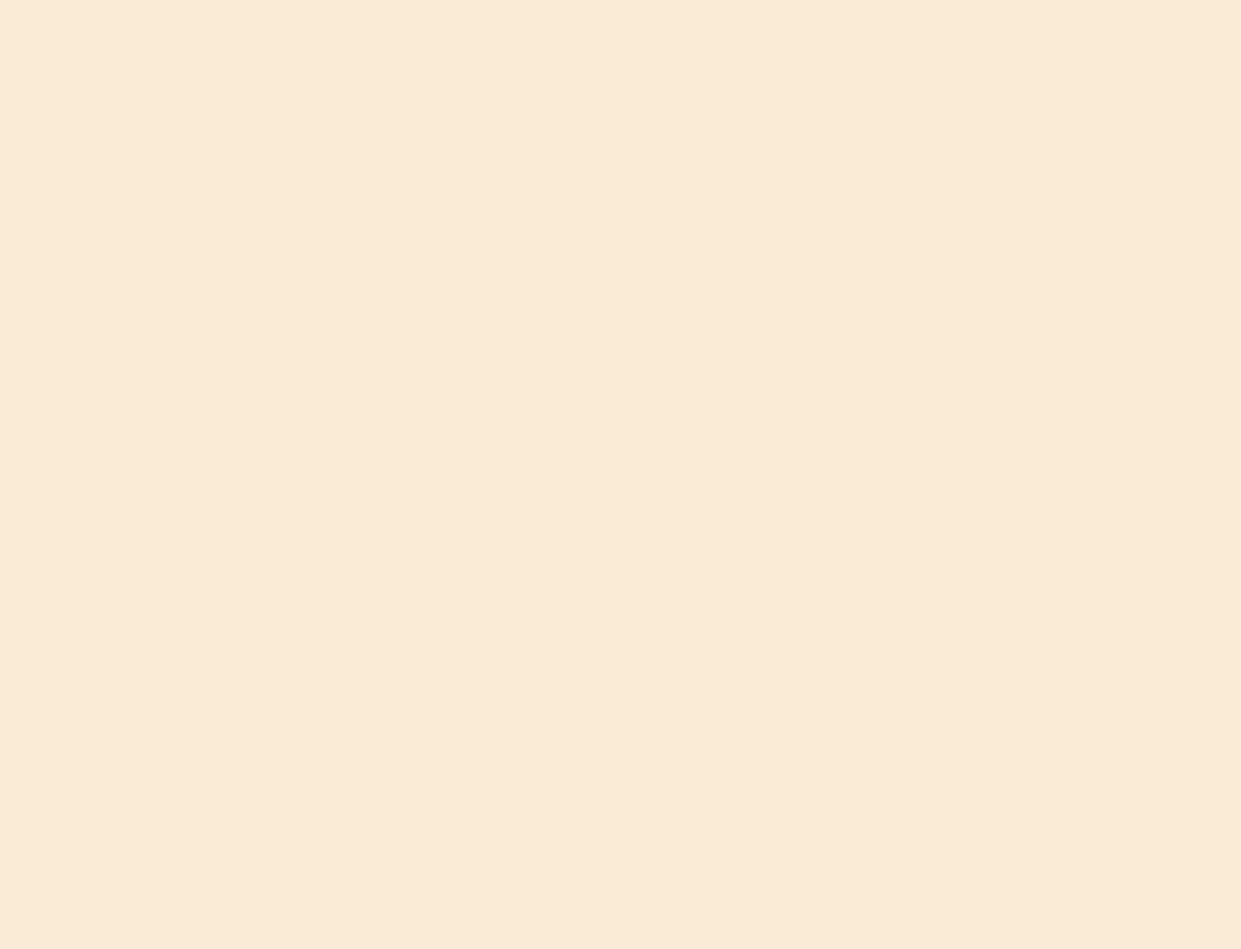
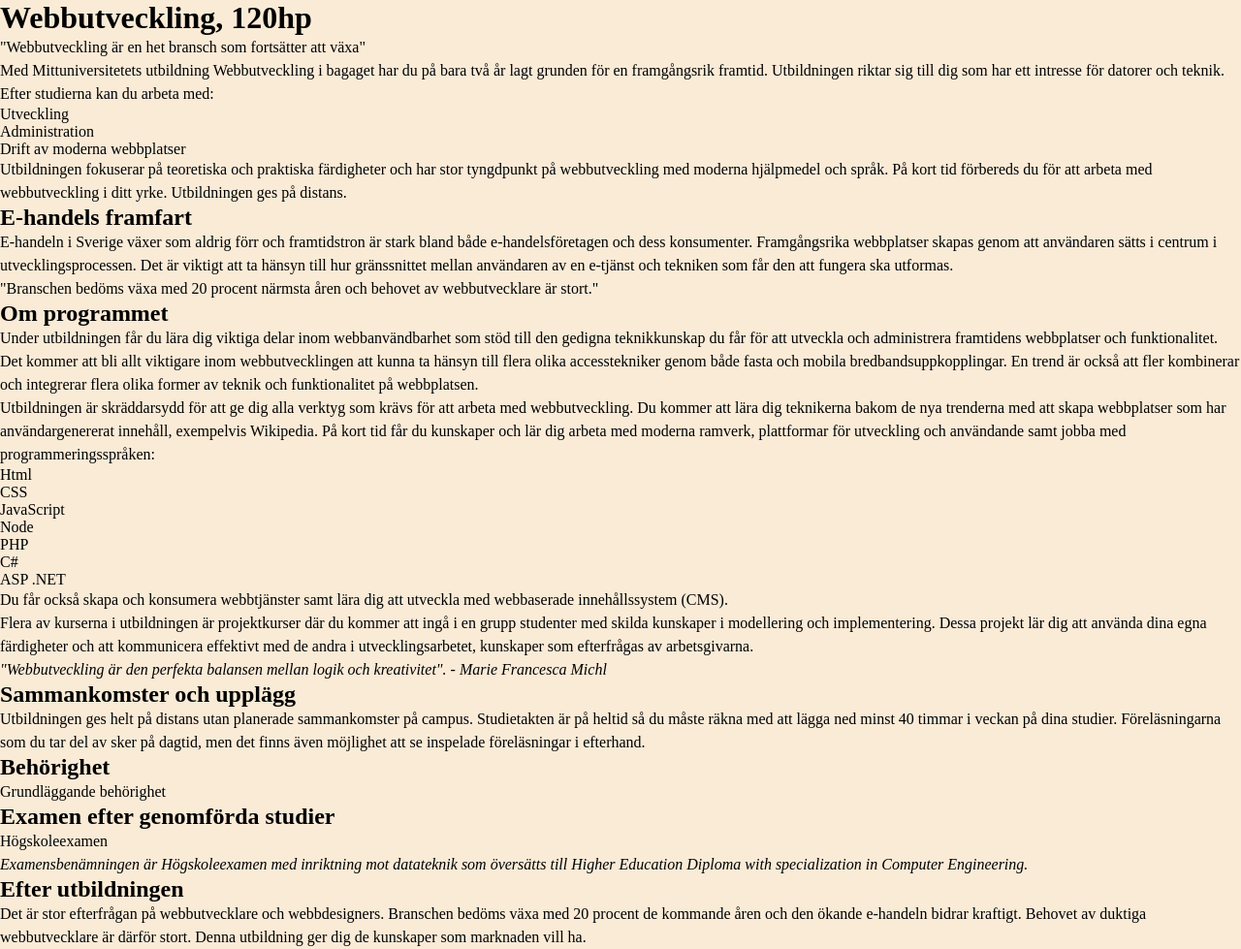
Before and after one commit to moakarlssons/Lab-2---Webb, a plain HTML site: page index.html in a window 1280 px wide. Shown: the whole page at 97% size. Before the commit the page ends 800 px from the top, so only its background shows below. Drawn offline with Linux system fonts and the light colour scheme.

Commit message:
lagt in all text i html koden

```diff
--- a/index.html
+++ b/index.html
@@ -10,8 +10,77 @@
 
 <body>
     <main>
+        <h1>Webbutveckling, 120hp</h1>
+        <p>"Webbutveckling är en het bransch som fortsätter att växa"</p>
 
+        <p> Med Mittuniversitetets utbildning Webbutveckling i bagaget har du på bara två år lagt grunden för en
+            framgångsrik framtid. Utbildningen riktar sig till dig som har ett intresse för datorer och teknik.
 
+            Efter studierna kan du arbeta med: </p>
+        <ul>
+            <li>Utveckling </li>
+            <li>Administration </li>
+            <li>Drift av moderna webbplatser</li>
+        </ul>
+        <p>Utbildningen fokuserar på teoretiska och praktiska färdigheter och har stor tyngdpunkt på webbutveckling med
+            moderna hjälpmedel och språk. På kort tid förbereds du för att arbeta med webbutveckling i ditt yrke.
+            Utbildningen ges på distans. </p>
+
+        <h2>E-handels framfart</h2>
+        <p>E-handeln i Sverige växer som aldrig förr och framtidstron är stark bland både e-handelsföretagen och dess
+            konsumenter. Framgångsrika webbplatser skapas genom att användaren sätts i centrum i utvecklingsprocessen.
+            Det är viktigt att ta hänsyn till hur gränssnittet mellan användaren av en e-tjänst och tekniken som får den
+            att fungera ska utformas.</p>
+
+        <p>"Branschen bedöms växa med 20 procent närmsta åren och behovet av webbutvecklare är stort."</p>
+
+        <h2>Om programmet</h2>
+        <p>Under utbildningen får du lära dig viktiga delar inom webbanvändbarhet som stöd till den gedigna
+            teknikkunskap du får för att utveckla och administrera framtidens webbplatser och funktionalitet. Det kommer
+            att bli allt viktigare inom webbutvecklingen att kunna ta hänsyn till flera olika accesstekniker genom både
+            fasta och mobila bredbandsuppkopplingar. En trend är också att fler kombinerar och integrerar flera olika
+            former av teknik och funktionalitet på webbplatsen. </p>
+
+        <p>Utbildningen är skräddarsydd för att ge dig alla verktyg som krävs för att arbeta med webbutveckling. Du
+            kommer att lära dig teknikerna bakom de nya trenderna med att skapa webbplatser som har användargenererat
+            innehåll, exempelvis Wikipedia. På kort tid får du kunskaper och lär dig arbeta med moderna ramverk,
+            plattformar för utveckling och användande samt jobba med programmeringsspråken:</p>
+
+        <ul>
+            <li>Html</li>
+            <li>CSS</li>
+            <li>JavaScript</li>
+            <li>Node</li>
+            <li>PHP</li>
+            <li>C#</li>
+            <li>ASP .NET</li>
+        </ul>
+        <p>Du får också skapa och konsumera webbtjänster samt lära dig att utveckla med webbaserade innehållssystem
+            (CMS). </p>
+
+        <p>Flera av kurserna i utbildningen är projektkurser där du kommer att ingå i en grupp studenter med skilda
+            kunskaper i modellering och implementering. Dessa projekt lär dig att använda dina egna färdigheter och att
+            kommunicera effektivt med de andra i utvecklingsarbetet, kunskaper som efterfrågas av arbetsgivarna. </p>
+
+        <p><i>"Webbutveckling är den perfekta balansen mellan logik och kreativitet". - Marie Francesca Michl </i></p>
+
+        <h2>Sammankomster och upplägg</h2>
+        <p>Utbildningen ges helt på distans utan planerade sammankomster på campus. Studietakten är på heltid så du
+            måste räkna med att lägga ned minst 40 timmar i veckan på dina studier. Föreläsningarna som du tar del av
+            sker på dagtid, men det finns även möjlighet att se inspelade föreläsningar i efterhand. </p>
+
+        <h2>Behörighet</h2>
+        <p>Grundläggande behörighet</p>
+
+        <h2>Examen efter genomförda studier </h2>
+        <p>Högskoleexamen</p>
+        <p><i>Examensbenämningen är Högskoleexamen med inriktning mot datateknik som översätts till Higher Education
+                Diploma with specialization in Computer Engineering. </i></p>
+
+        <h2>Efter utbildningen</h2>
+        <p>Det är stor efterfrågan på webbutvecklare och webbdesigners. Branschen bedöms växa med 20 procent de kommande
+            åren och den ökande e-handeln bidrar kraftigt. Behovet av duktiga webbutvecklare är därför stort. Denna
+            utbildning ger dig de kunskaper som marknaden vill ha. </p>
 
     </main>
 </body>
```
